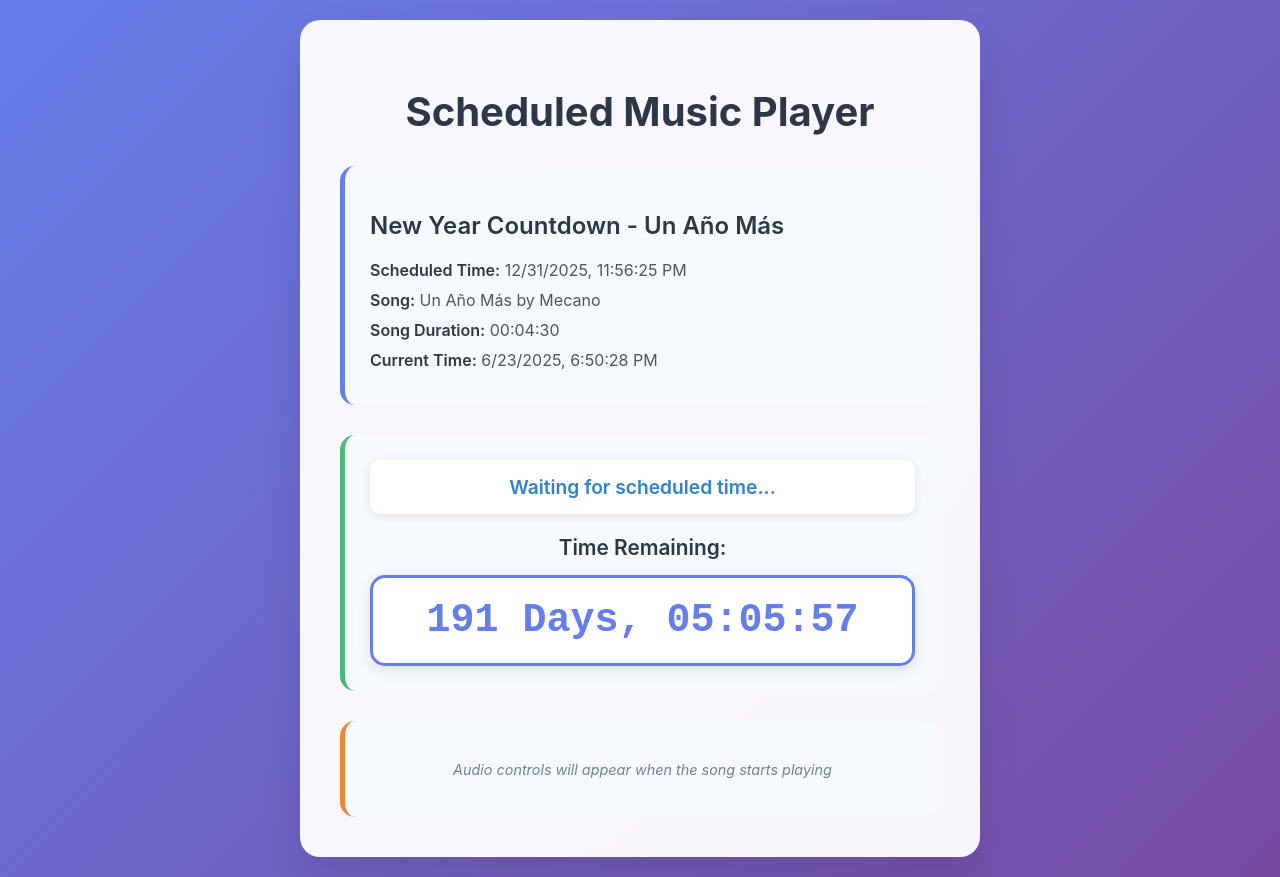
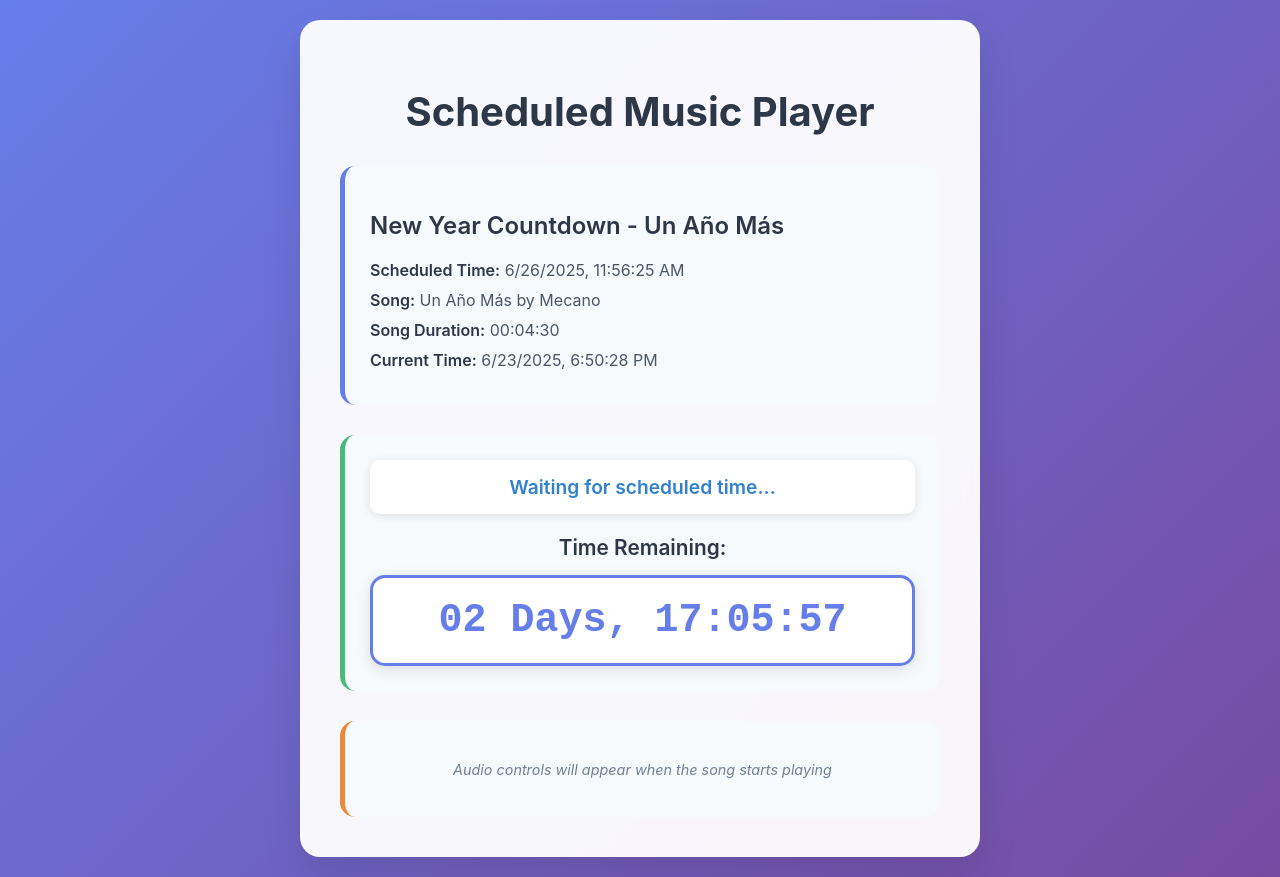
Before and after one commit to Jarfsoft/mecano_new_year_timer, a React (Create React App) app: page / in a window 1280 px wide. Built offline with nearby package versions, Linux system fonts and the light colour scheme.

Commit message:
change the scheduled time to 12 pm of the present date to test in production environment

```diff
--- a/src/components/ScheduledMusicPlayer.tsx
+++ b/src/components/ScheduledMusicPlayer.tsx
@@ -60,7 +60,7 @@ const ScheduledMusicPlayer: React.FC<ScheduledMusicPlayerProps> = ({ onNewYearMo
       const songEndTime = SCHEDULED_TIME.getTime() + SONG_DURATION;
 
       // Calculate time until New Year (midnight)
-      const newYearTime = new Date(SCHEDULED_TIME.getFullYear() + 1, 0, 1, 0, 0, 0);
+      const newYearTime = new Date(SCHEDULED_TIME.getFullYear(), 5, 26, 12, 0, 0);
       const timeUntilNewYear = newYearTime.getTime() - now.getTime();
 
       // Notify parent component about modal state
--- a/src/config.ts
+++ b/src/config.ts
@@ -33,11 +33,11 @@ function getNextDecember31st(): Date {
   const currentYear = now.getFullYear();
 
   // Create December 31st of current year at 23:56:25
-  let targetDate = new Date(currentYear, 11, 31, 23, 56, 25);
+  let targetDate = new Date(currentYear, 5, 26, 11, 56, 25);
 
   // If we've already passed this year's December 31st, use next year
   if (now.getTime() > (targetDate.getTime() + _SONG_DURATION)) {
-    targetDate = new Date(currentYear + 1, 11, 31, 23, 56, 25);
+    targetDate = new Date(currentYear + 1, 5, 26, 11, 56, 25);
   }
 
   return targetDate;
```
